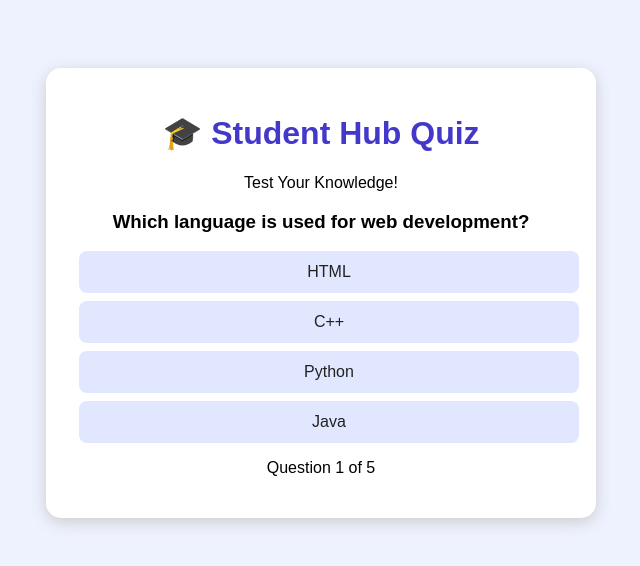
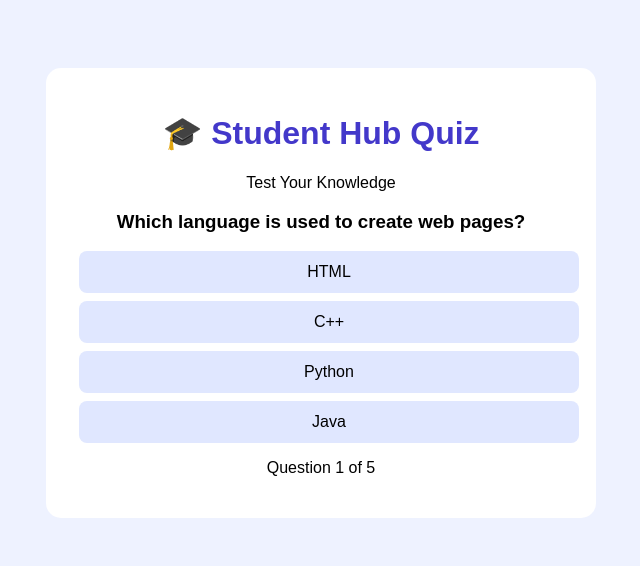
Before and after one commit to kaurqueen1234987-cmd/Smart-study-hub, a plain HTML site: page Quiz.html in a window 1280 px wide. Both pictures are taken after a click on the button "Start Quiz". Shown: the whole page, without its empty margins (319-959 px from the left). Drawn offline with Linux system fonts and the light colour scheme.

Commit message:
Update quiz.html

```diff
--- a/Quiz.html
+++ b/Quiz.html
@@ -1,171 +1,170 @@
+
 
 <!DOCTYPE html>
 <html lang="en">
 <head>
 <meta charset="UTF-8">
 <meta name="viewport" content="width=device-width, initial-scale=1.0">
-<title>Student Hub Quiz</title>
-
+<title>Student Hub - Quiz</title>
 <style>
 body {
-    font-family: Arial, sans-serif;
+  font-family: Arial;
   background: #eef2ff;
   text-align: center;
   padding: 20px;
 }
 .container {
-    background: white;
   max-width: 500px;
   margin: 40px auto;
   padding: 25px;
+  background: white;
   border-radius: 15px;
-    box-shadow: 0 4px 15px #ccc;
 }
 h1 { color: #4338ca; }
 button {
+  padding: 12px 20px;
+  margin: 8px;
+  border: none;
+  border-radius: 8px;
   background: #4f46e5;
   color: white;
-    border: none;
-    padding: 12px 20px;
-    margin: 8px;
-    border-radius: 8px;
   cursor: pointer;
   font-size: 16px;
 }
 .option {
   display: block;
   width: 100%;
-    box-sizing: border-box;
   background: #e0e7ff;
-    color: #222;
+  color: black;
 }
-.option:hover { background: #c7d2fe; }
-#quizBox { display: none; }
+#quizBox, #resultBox { display: none; }
 </style>
 </head>
-
 <body>
 
 <div class="container">
 <h1>🎓 Student Hub Quiz</h1>
-<p>Test Your Knowledge!</p>
+<p>Test Your Knowledge</p>
 
 <div id="startBox">
-<button onclick="startQuiz()">Start Quiz</button>
+<button type="button" onclick="startQuiz()">Start Quiz</button>
 </div>
 
 <div id="quizBox">
 <h3 id="question"></h3>
 <div id="options"></div>
 <p id="progress"></p>
-<button id="nextBtn" onclick="nextQuestion()" style="display:none">
+<button type="button" id="nextBtn" onclick="nextQuestion()" style="display:none">
 Next Question
 </button>
 </div>
 
-<div id="resultBox" style="display:none">
+<div id="resultBox">
 <h2>Quiz Completed!</h2>
 <h3 id="score"></h3>
-<button onclick="restartQuiz()">Try Again</button>
+<button type="button" onclick="startQuiz()">Restart Quiz</button>
 </div>
 </div>
 
 <script>
 const questions = [
 {
-q: "Which language is used for web development?",
-a: ["HTML", "C++", "Python", "Java"],
-correct: 0
+question: "Which language is used to create web pages?",
+options: ["HTML", "C++", "Python", "Java"],
+answer: 0
 },
 {
-q: "What does CPU stand for?",
-a: ["Central Processing Unit", "Computer Power Unit", "Control Program Unit", "Central Print Unit"],
-correct: 0
+question: "What is the full form of CPU?",
+options: ["Central Processing Unit", "Computer Power Unit", "Control Program Unit", "Central Print Unit"],
+answer: 0
 },
 {
-q: "Which symbol is used for comments in HTML?",
-a: ["//", "<!-- -->", "#", "**"],
-correct: 1
+question: "Which language is used for styling web pages?",
+options: ["HTML", "CSS", "C++", "SQL"],
+answer: 1
 },
 {
-q: "Which language is used to style web pages?",
-a: ["HTML", "CSS", "C", "SQL"],
-correct: 1
+question: "Which symbol is used for comments in HTML?",
+options: ["//", "<!-- -->", "#", "**"],
+answer: 1
 },
 {
-q: "Which keyword is used to declare a variable in JavaScript?",
-a: ["var", "print", "include", "define"],
-correct: 0
+question: "Which keyword declares a variable in JavaScript?",
+options: ["var", "print", "include", "define"],
+answer: 0
 }
 ];
 
-let current = 0;
-let points = 0;
+let currentQuestion = 0;
+let score = 0;
 let answered = false;
 
 function startQuiz() {
-    current = 0;
-    points = 0;
+  currentQuestion = 0;
+  score = 0;
+
   document.getElementById("startBox").style.display = "none";
   document.getElementById("resultBox").style.display = "none";
   document.getElementById("quizBox").style.display = "block";
+
   showQuestion();
 }
 
 function showQuestion() {
   answered = false;
-    let q = questions[current];
 
-    document.getElementById("question").textContent =
-        q.q;
+  const q = questions[currentQuestion];
 
+  document.getElementById("question").textContent = q.question;
   document.getElementById("progress").textContent =
-        "Question " + (current + 1) + " of " + questions.length;
+    "Question " + (currentQuestion + 1) + " of " + questions.length;
 
   document.getElementById("nextBtn").style.display = "none";
 
-    let options = document.getElementById("options");
-    options.innerHTML = "";
+  const optionsBox = document.getElementById("options");
+  optionsBox.innerHTML = "";
 
-    q.a.forEach((answer, index) => {
-        let btn = document.createElement("button");
-        btn.textContent = answer;
-        btn.className = "option";
-        btn.onclick = () => checkAnswer(index, btn);
-        options.appendChild(btn);
+  q.options.forEach(function(option, index) {
+    const button = document.createElement("button");
+    button.type = "button";
+    button.textContent = option;
+    button.className = "option";
+
+    button.onclick = function() {
+      checkAnswer(index, button);
+    };
+
+    optionsBox.appendChild(button);
   });
 }
 
-function checkAnswer(index, btn) {
+function checkAnswer(index, button) {
   if (answered) return;
 
   answered = true;
 
-    if (index === questions[current].correct) {
-        points++;
-        btn.style.background = "#86efac";
+  if (index === questions[currentQuestion].answer) {
+    score++;
+    button.style.background = "#86efac";
   } else {
-        btn.style.background = "#fca5a5";
+    button.style.background = "#fca5a5";
   }
 
   document.getElementById("nextBtn").style.display = "inline-block";
 }
 
 function nextQuestion() {
-    current++;
+  currentQuestion++;
 
-    if (current < questions.length) {
+  if (currentQuestion < questions.length) {
     showQuestion();
   } else {
     document.getElementById("quizBox").style.display = "none";
     document.getElementById("resultBox").style.display = "block";
+
     document.getElementById("score").textContent =
-            "Your Score: " + points + " / " + questions.length;
+      "Your Score: " + score + " / " + questions.length;
   }
-}
-
-function restartQuiz() {
-    startQuiz();
 }
 </script>
 
```
Lines whose indentation alone changed are shown as unchanged.
